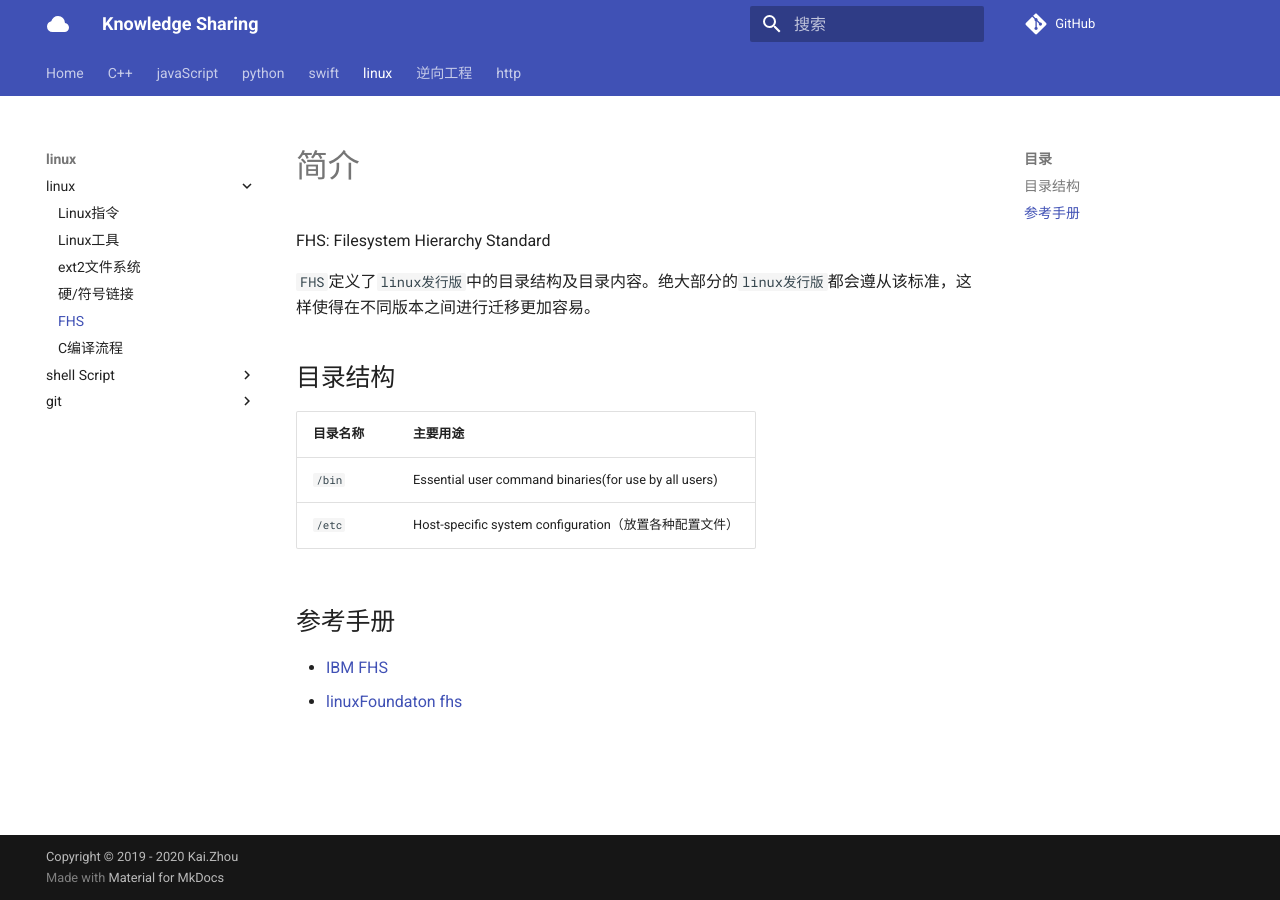
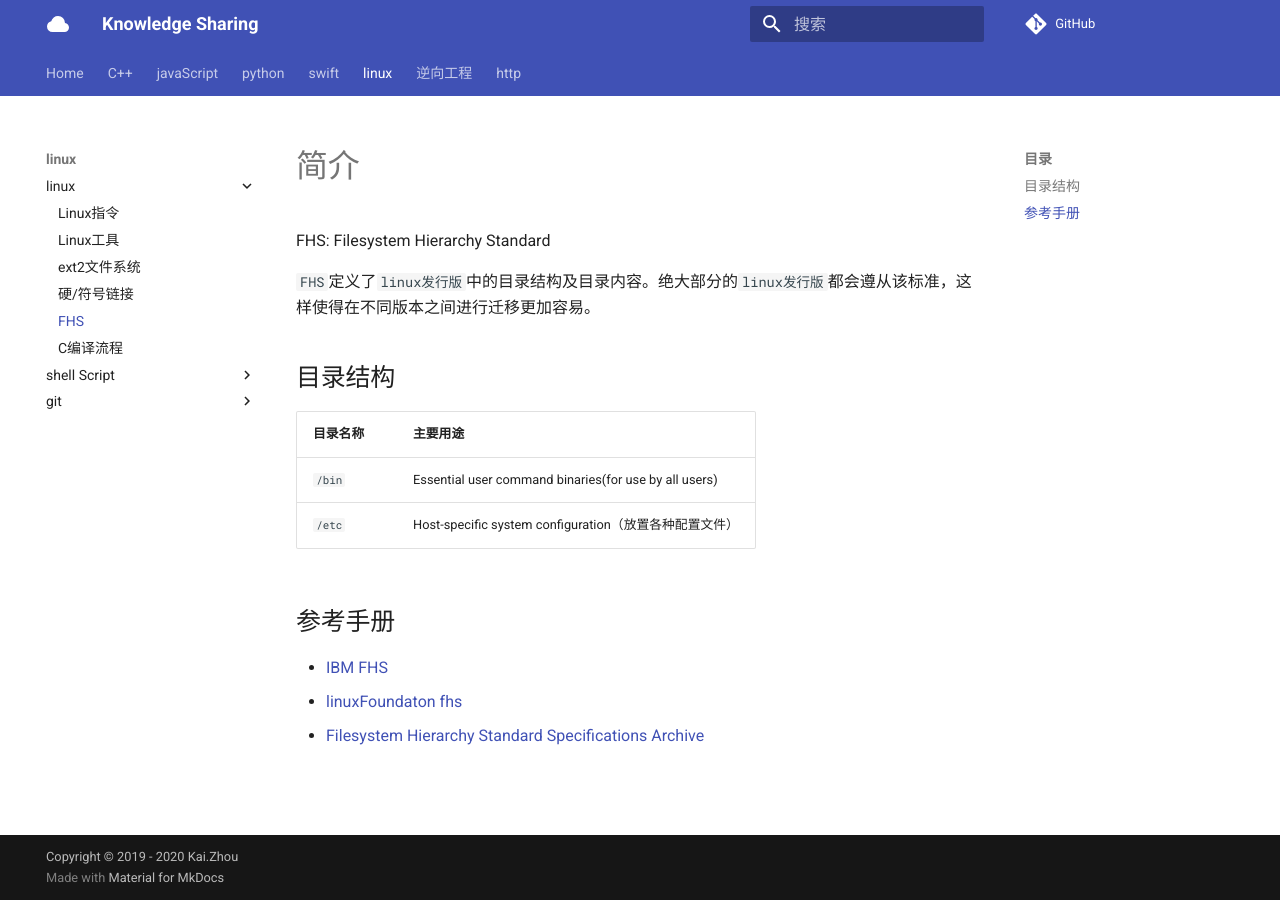
Before and after one commit to zhoukaidev/ks_blog, an MkDocs documentation site: the page built from docs/shell/linux/fhs.md, in a window 1280 px wide. Built offline with MkDocs 1.6.1 and Material for MkDocs 9.7.7, drawn with Linux system fonts in a browser that asks for light colours; comment, search, counter and statistics services are not loaded.

Commit message:
Update fhs.md

```diff
--- a/docs/shell/linux/fhs.md
+++ b/docs/shell/linux/fhs.md
@@ -16,3 +16,4 @@ FHS: Filesystem Hierarchy Standard
 
 * [IBM FHS](https://www.ibm.com/developerworks/linux/library/l-lpic1-v3-104-7/)
 * [linuxFoundaton fhs](https://refspecs.linuxfoundation.org/FHS_3.0/fhs/index.html)
+* [Filesystem Hierarchy Standard Specifications Archive](https://refspecs.linuxfoundation.org/fhs.shtml)
```
